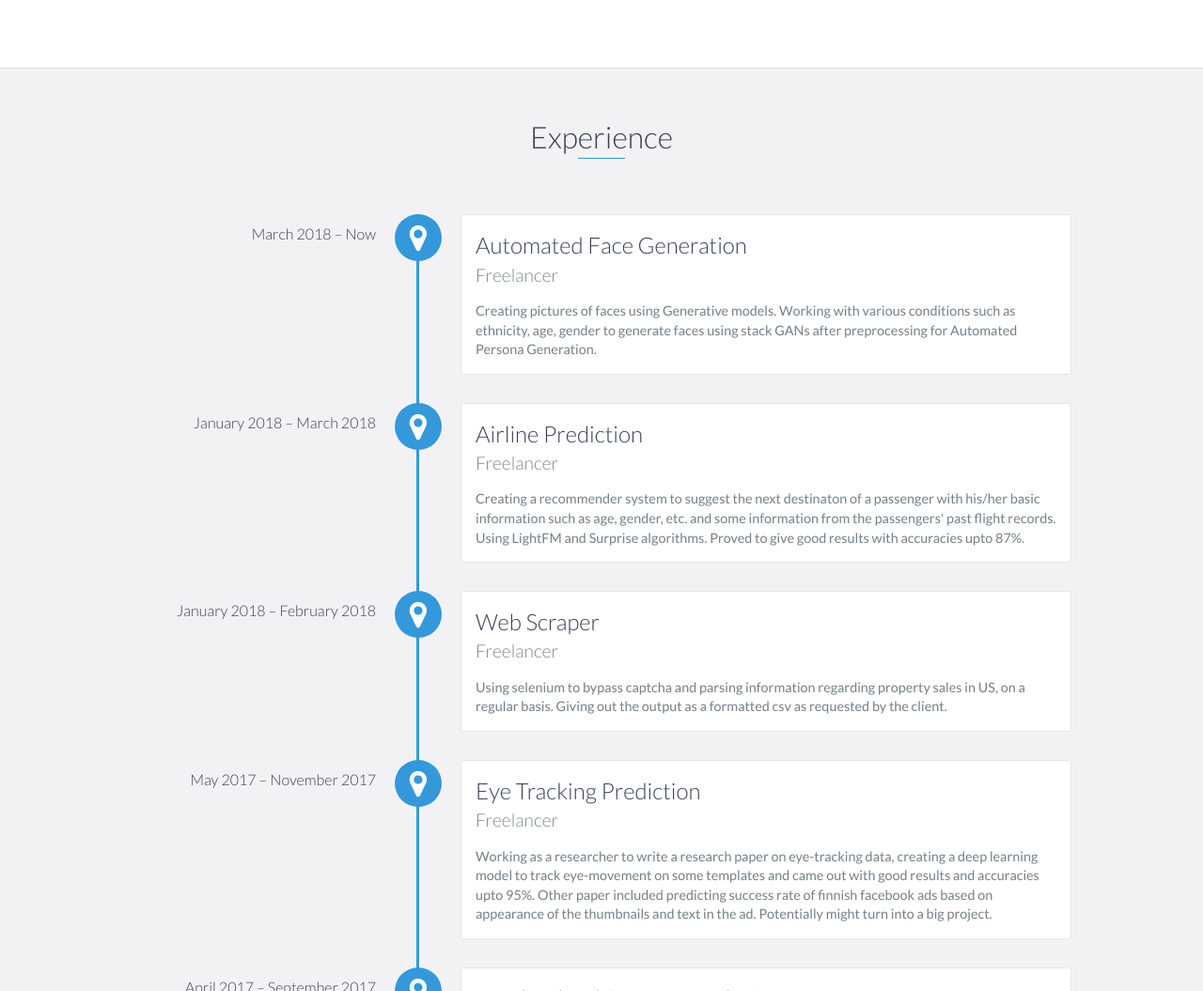
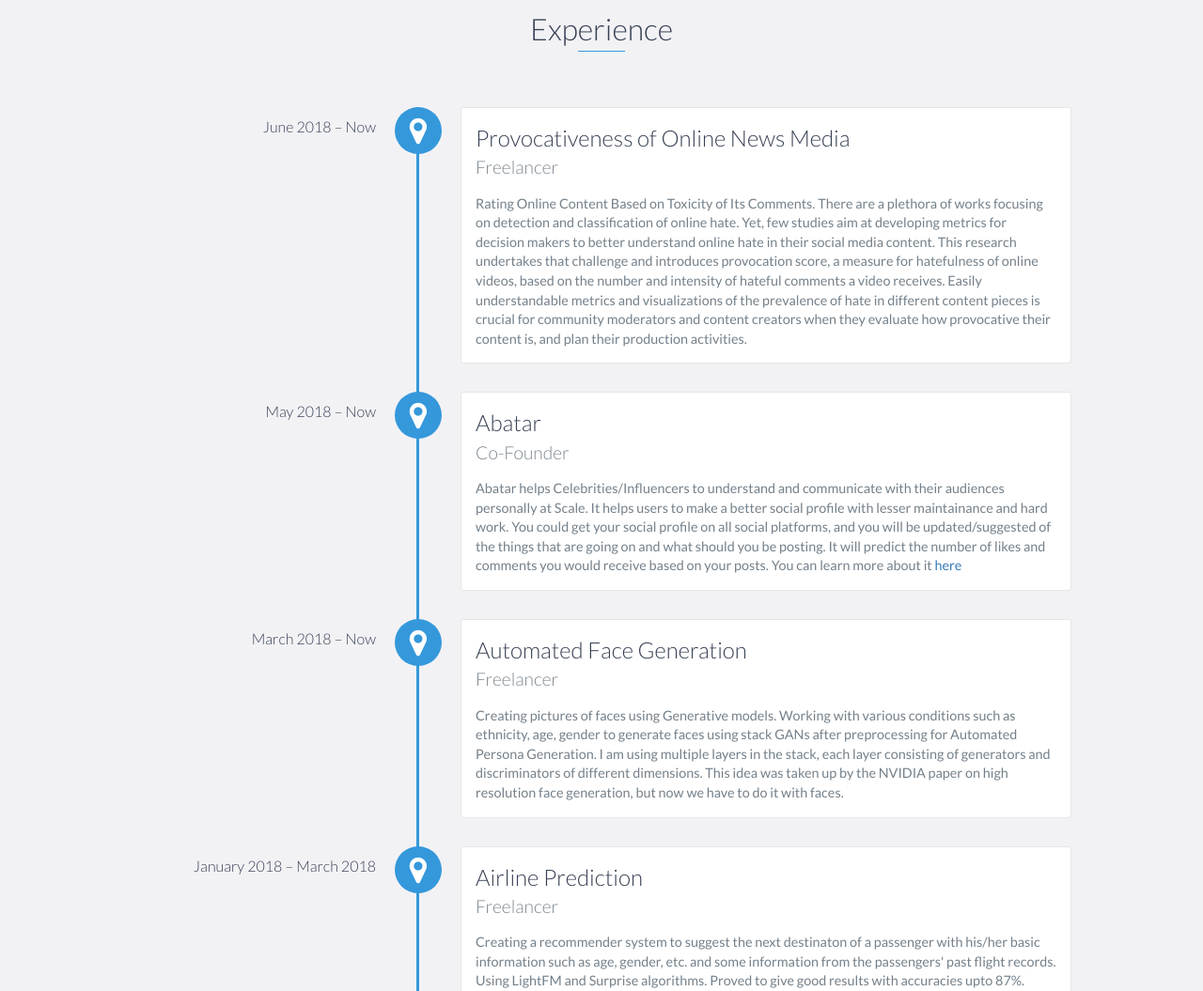
Before and after one commit to mridulnagpal/mridulnagpal.github.io, a website: page index.html in a window 1280 px wide. Shown: the part 1381-2436 px from the top of the page at 94% size. Drawn offline with nearby package versions, Linux system fonts and the light colour scheme.

Commit message:
Change bio

```diff
--- a/index.html
+++ b/index.html
@@ -73,16 +73,18 @@
                 </div>
                 <div class="col-md-8">
                     <p>
-                        I am a resident of Delhi currently Studying in IIIT Hyderabad. Life has been nice to me till now :P . I believe in not being Jack of All Trades but being the King of All Trades. I have been given a lot of responsibilities since my childhood. I was a part of an Organisation which used to organise events and manage them which gave me a lot of social exploitation and knowledge. I was the Head Boy of my School as well as the head of our School's Council which gave me plenty of invaluable experience.<br><br>
+                        I am a Delhite currently Studying in IIIT Hyderabad. I believe in not being Jack of All Trades but being the King of all. I have been given a lot of responsibilities since my childhood. I was a shy and introvert till I was in 10th standard, but a series of events got me out of it all. I was a part of the student council which dealt with the management of school level events. I was appointed as the head, i.e the Head Boy, of the School Council which gave me plenty of invaluable experience.<br><br>
 
 
-                        I was a Jock as well in school, I used to play Basketball, Football, Table Tennis, etc. for my school. We even reached Zonal level for Football. Currently I am learning about Web Development, Open Source and Artificial Intelligence. I am an eager learner and am on a quest for knowledge. I am always up for a challenge. I find Coding as a puzzle, which I am really curious to solve.<br><br>
+                        I was sort of a Jock as well in school, I used to play Basketball, Football, Table Tennis, etc. for my school. We were able to win some trophies for our school as well. Currently I am the CTO for my startup named Abatar. I am not much of a reader but love philosophy. I sure am a melomaniac and a bagpacker. I love to go on treks and solo trips. I am a Green Panther and would never miss an oppurtunity to go for a trip with a stunning view.<br><br>
 
 
-                        I would love to Intern for companies concerning Web Development and learn more about it. I am willing to work as hard as I can to accomplish my goals. I am currently living in hostel where I have access to almost any of the possible resources and have only one goal to achieve. I am kind of a stubborn kid when it comes to challenges.<br><br>
+                        Regarding my interests in tech, I love machine learning and am a bit experienced in it as well. I would love to build a human robot one day, solving the turing test.<br><br>
 
 
-                        I believe in self confidence and determination as these two things can get you almost everything. I am always looking for new experiences and new heights to conquer. Recently I completed hacktoberfest challenge regarding Open Source and was honored with a T-Shirt regarding the same. I am currently active on several competitive coding websites such as hackerrank.com, codechef.com, codeforces.com, etc. I am an extroveert by nature but when it comes to work I need to be alone. I have had some leadership oppurtunities as well in school. I was able to manage my team and we made it to
+                        I am good with teamwork and management, currently I hold the head of Corporate Relations team of IIIT Hyderabad's Entrpreneurship Cell. Also I am an admin for the Open Source Development Group of IIIT.
+
+
                     </p>
                 </div>
             </div>
@@ -94,11 +96,29 @@
         <h2 class="heading">Experience</h2>
         <div id="experience-timeline">
 
+
+         <div data-date="June 2018 – Now">
+                <h3>Provocativeness of Online News Media</h3>
+                <h4>Freelancer</h4>
+                <p>
+                    Rating Online Content Based on Toxicity of Its Comments.
+                    There are a plethora of works focusing on detection and classification of online hate. Yet, few studies aim at developing metrics for decision makers to better understand online hate in their social media content. This research undertakes that challenge and introduces provocation score, a measure for hatefulness of online videos, based on the number and intensity of hateful comments a video receives. Easily understandable metrics and visualizations of the prevalence of hate in different content pieces is crucial for community moderators and content creators when they evaluate how provocative their content is, and plan their production activities.
+                </p>
+            </div>
+
+         <div data-date="May 2018 – Now">
+                <h3>Abatar</h3>
+                <h4>Co-Founder</h4>
+                <p>
+                    Abatar helps Celebrities/Influencers to understand and communicate with their audiences personally at Scale. It helps users to make a better social profile with lesser maintainance and hard work. You could get your social profile on all social platforms, and you will be updated/suggested of the things that are going on and what should you be posting. It will predict the number of likes and comments you would receive based on your posts. You can learn more about it <a href="https://abatar.me/">here</a>
+                </p>
+            </div>
+
          <div data-date="March 2018 – Now">
                 <h3>Automated Face Generation</h3>
                 <h4>Freelancer</h4>
                 <p>
-                    Creating pictures of faces using Generative models. Working with various conditions such as ethnicity, age, gender to generate faces using stack GANs after preprocessing for Automated Persona Generation.
+                    Creating pictures of faces using Generative models. Working with various conditions such as ethnicity, age, gender to generate faces using stack GANs after preprocessing for Automated Persona Generation. I am using multiple layers in the stack, each layer consisting of generators and discriminators of different dimensions. This idea was taken up by the NVIDIA paper on high resolution face generation, but now we have to do it with faces.
                 </p>
             </div>
 
```
